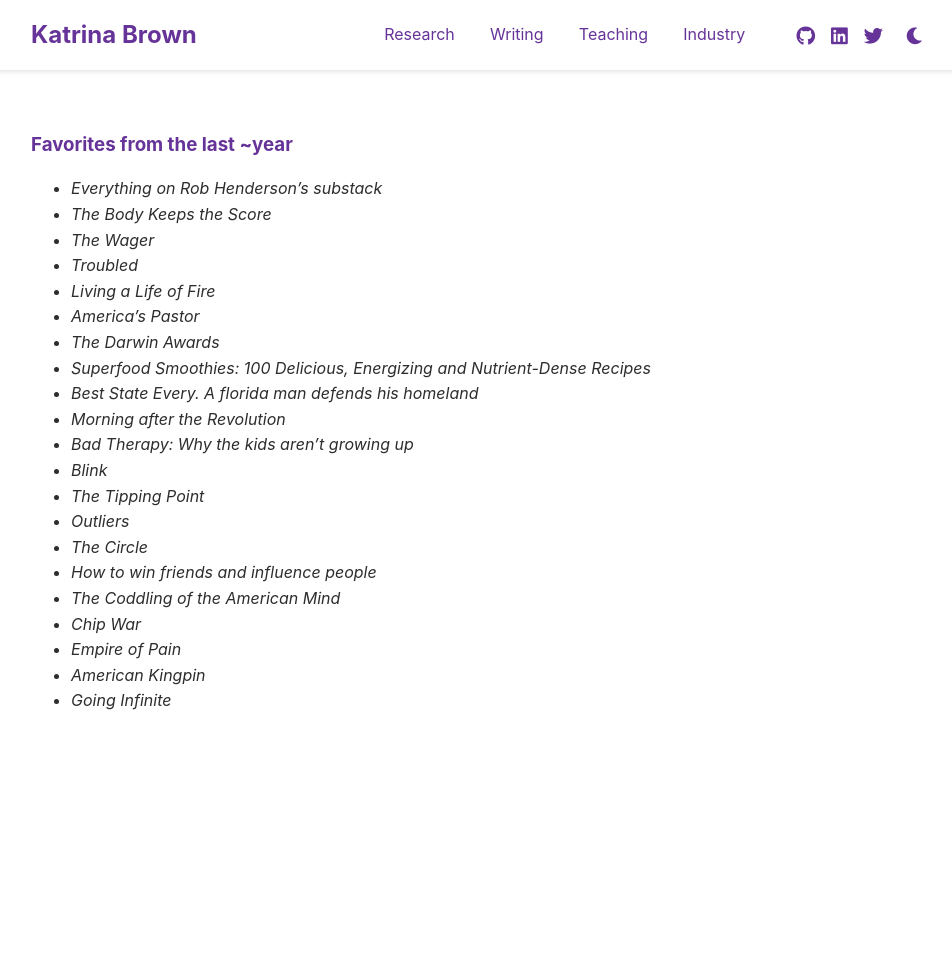
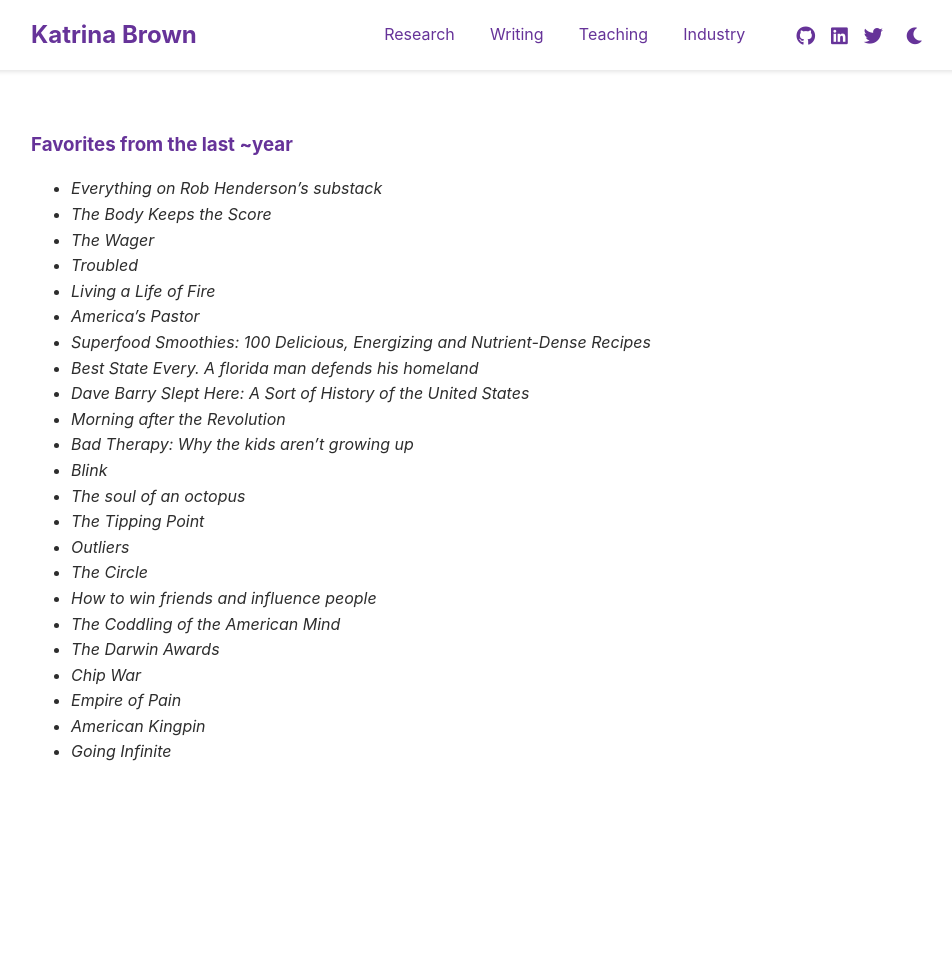
Before and after one commit to brownkat6/katrinarbrown, a Jekyll site: the page built from docs/reading.md, in a window 1280 px wide. Shown: the whole page, without its empty margins (159-1111 px from the left). Built offline with Jekyll 4.4.1, drawn with Linux system fonts in a browser that asks for light colours.

Commit message:
update X

```diff
--- a/docs/reading.md
+++ b/docs/reading.md
@@ -10,17 +10,19 @@
 - *Troubled*
 - *Living a Life of Fire*
 - *America's Pastor*
-- *The Darwin Awards*
 - *Superfood Smoothies: 100 Delicious, Energizing and Nutrient-Dense Recipes*
 - *Best State Every. A florida man defends his homeland*
+- *Dave Barry Slept Here: A Sort of History of the United States*
 - *Morning after the Revolution*
 - *Bad Therapy: Why the kids aren't growing up*
 - *Blink*
+- *The soul of an octopus*
 - *The Tipping Point*
 - *Outliers*
 - *The Circle*
 - *How to win friends and influence people*
 - *The Coddling of the American Mind*
+- *The Darwin Awards*
 - *Chip War*
 - *Empire of Pain*
 - *American Kingpin*
```
